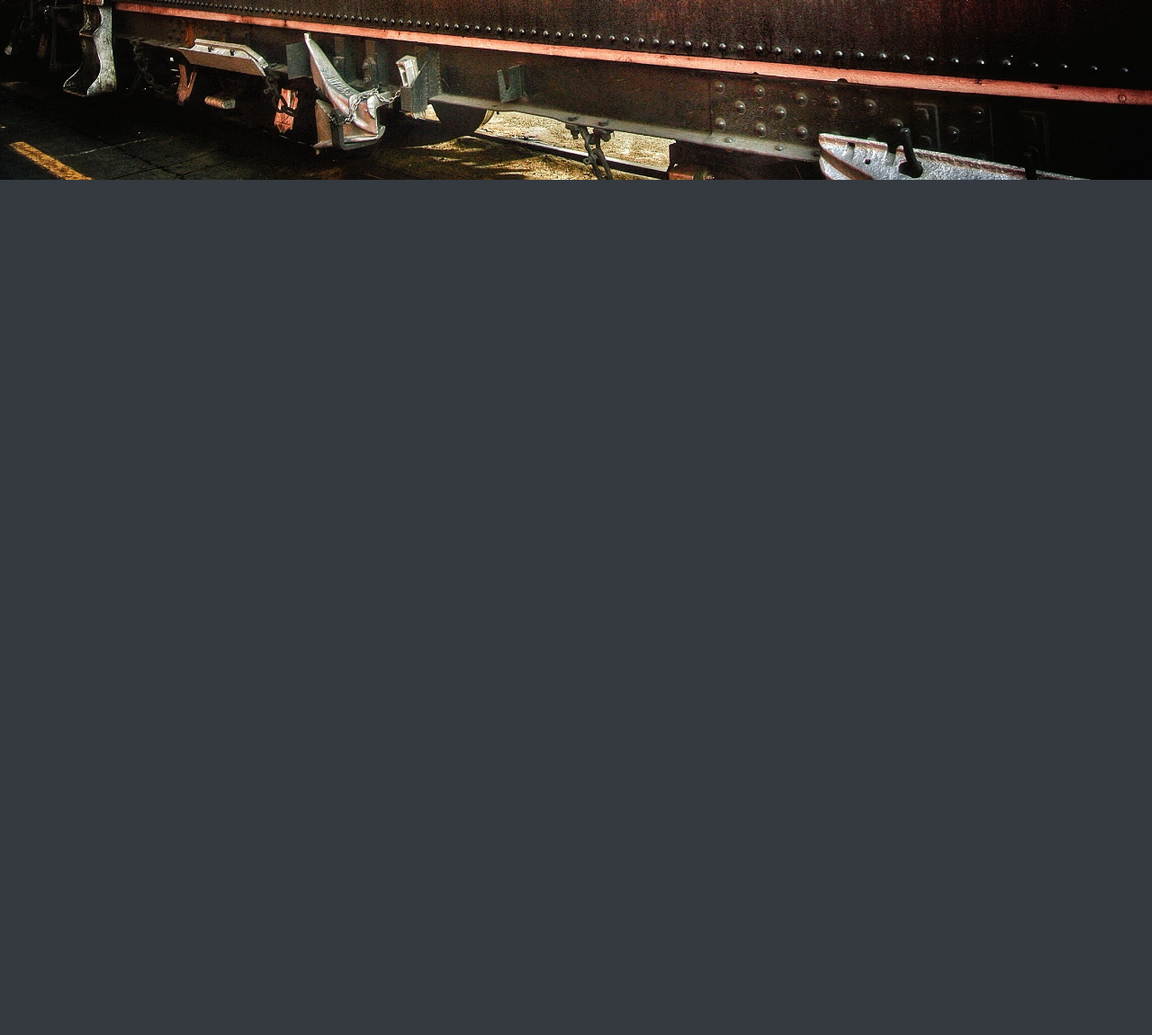
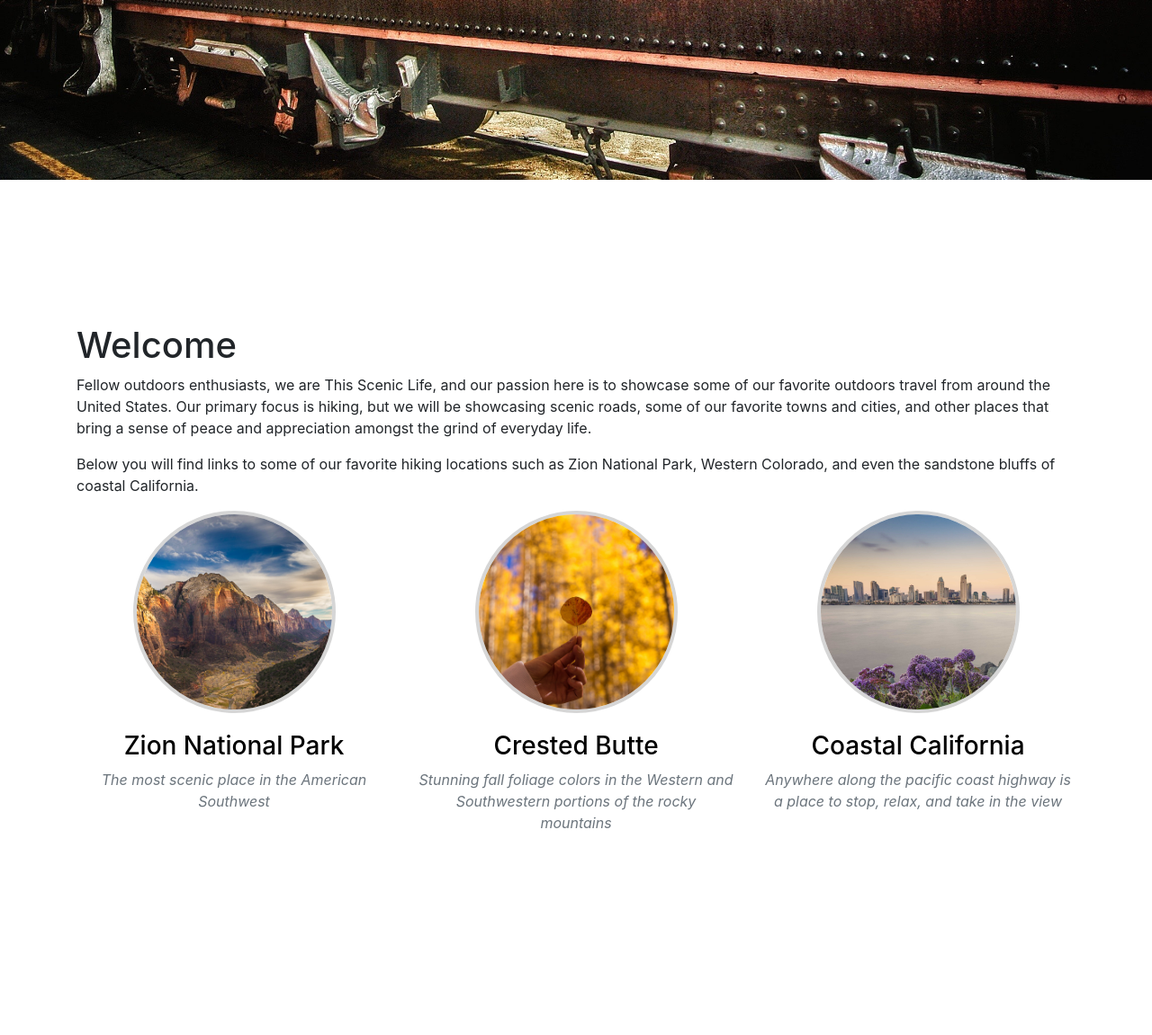
Before and after one commit to Daniel4040/flaskintro, a Flask app: page / in a window 1280 px wide. Shown: the part 600-1751 px from the top of the page at 90% size. Before the commit the page ends 800 px from the top, so only its background shows below. Run offline with Flask 2, Linux system fonts and the light colour scheme; some libraries are stand-ins or nearby versions; some web fonts are replaced.

Commit message:
Fixed home screen layout

```diff
--- a/static/css/main.css
+++ b/static/css/main.css
@@ -86,9 +86,31 @@ html {
   font-weight: 700;
 }
 
+#welcome {
+  padding-top: 20vh;
+  padding-bottom: 20vh;
+}
+
+#welcome a {
+  text-decoration: none;
+  color: black;
+}
+
+#welcome-link p {
+  text-decoration: none;
+  font-style: italic;
+  color: #6c757d;
+  margin-bottom: 4rem;
+}
+
 /* End Home Page */
 
 /* Blog Page */
+
+#blog-table {
+  padding-bottom: 4rem;
+}
+
 table,
 td,
 th {
@@ -104,6 +126,7 @@ th {
   height: 30px;
 }
 
+th,
 td {
   text-align: center;
   padding: 20px;
@@ -121,19 +144,19 @@ td {
 img {
   height: 225px;
   width: 225px;
-  border: 7px solid #fff;
-  border-top-color: rgb(255, 255, 255);
+  border: 4px solid rgb(214, 214, 214);
+  border-top-color: rgb(214, 214, 214);
   border-top-style: solid;
-  border-top-width: 7px;
-  border-right-color: rgb(255, 255, 255);
+  border-top-width: 4px;
+  border-right-color: rgb(214, 214, 214);
   border-right-style: solid;
-  border-right-width: 7px;
-  border-bottom-color: rgb(255, 255, 255);
+  border-right-width: 4px;
+  border-bottom-color: rgb(214, 214, 214);
   border-bottom-style: solid;
-  border-bottom-width: 7px;
-  border-left-color: rgb(255, 255, 255);
+  border-bottom-width: 4px;
+  border-left-color: rgb(214, 214, 214);
   border-left-style: solid;
-  border-left-width: 7px;
+  border-left-width: 4px;
   border-image-source: initial;
   border-image-slice: initial;
   border-image-width: initial;
--- a/templates/home.html
+++ b/templates/home.html
@@ -8,18 +8,62 @@
 
 <!--Blog List-->
 
-<main class="intro-section">
+<div class="intro-section">
   <!--New Blog Form-->
   <div class="container">
     <div class="row">
       <div class="col-md-12 text-center">
         <p>Love For The Outdoors</p>
-        <p><a type="button" class="btn btn-success btn-lg" href="{{ url_for('blog') }}">Explore</a></p>
+        <p><a type="button" class="btn btn-success btn-lg" href="#welcome">Explore</a></p>
       </div>
     </div>
   </div>
-</main>
+</div>
 
-
-
+<div id="welcome">
+  <div class="container">
+    <div class="row">
+      <div class="col-md-12">
+        <h1>Welcome</h1>
+        <p>Fellow outdoors enthusiasts, we are This Scenic Life, and our passion here is to showcase some of our
+          favorite outdoors travel from around the United States. Our primary focus is hiking, but we will be
+          showcasing
+          scenic roads, some of our favorite towns and cities, and other places that bring a sense of peace and
+          appreciation amongst the grind of everyday life.</p>
+        <p>Below you will find links to some of our favorite hiking locations such as Zion National Park, Western
+          Colorado, and even the sandstone bluffs of coastal California.</p>
+      </div>
+    </div>
+    <div class="row">
+      <div class="col-sm-4">
+        <div class="text-center"><a href="https://youtu.be/nHWv6SiL1Gs" id="welcome-link"><img
+              class="rounded-circle mx-auto" src="/static/img/zion-canyon.jpg" alt="" /></a>
+          <a href="https://youtu.be/nHWv6SiL1Gs" id="welcome-link">
+            <h3>Zion National Park</h3>
+            <p>The most scenic place in the American Southwest</p>
+          </a>
+        </div>
+      </div>
+      <div class="col-sm-4">
+        <div class="text-center"><a href="https://youtu.be/ZlWe6aCjBgc" id="welcome-link"><img
+              class="rounded-circle mx-auto" src="/static/img/crested-butte-fall.jpg" alt="" /></a>
+          <a href="https://youtu.be/ZlWe6aCjBgc" id="welcome-link">
+            <h3>Crested Butte</h3>
+            <p>Stunning fall foliage colors in the Western and Southwestern portions of the rocky mountains</p>
+          </a>
+        </div>
+      </div>
+      <div class="col-sm-4">
+        <div class="text-center"><a href="https://youtu.be/UkKJ5esbd_U" id="welcome-link"><img
+              class="rounded-circle mx-auto" src="/static/img/san-diego-coast.jpg" alt="" /></a>
+          <a href="https://youtu.be/UkKJ5esbd_U" id="welcome-link">
+            <h3>Coastal California</h3>
+            <p>Anywhere along the pacific coast highway is a place to stop, relax, and take in the view</p>
+          </a>
+        </div>
+      </div>
+    </div>
+  </div>
+</div>
+</div>
 {% endblock %}
```
Also changed, not shown: templates/blog.html (+7 -4 lines).
